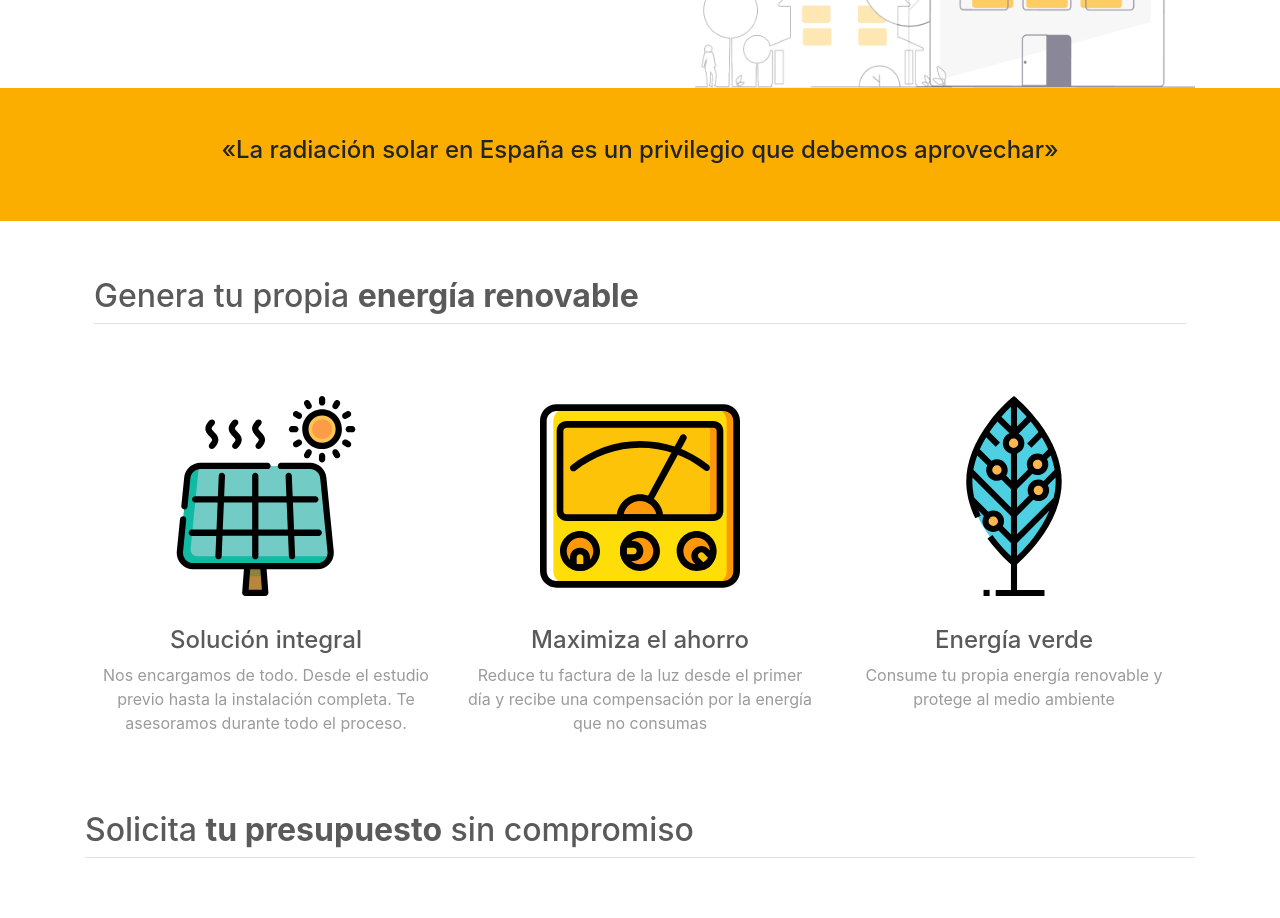
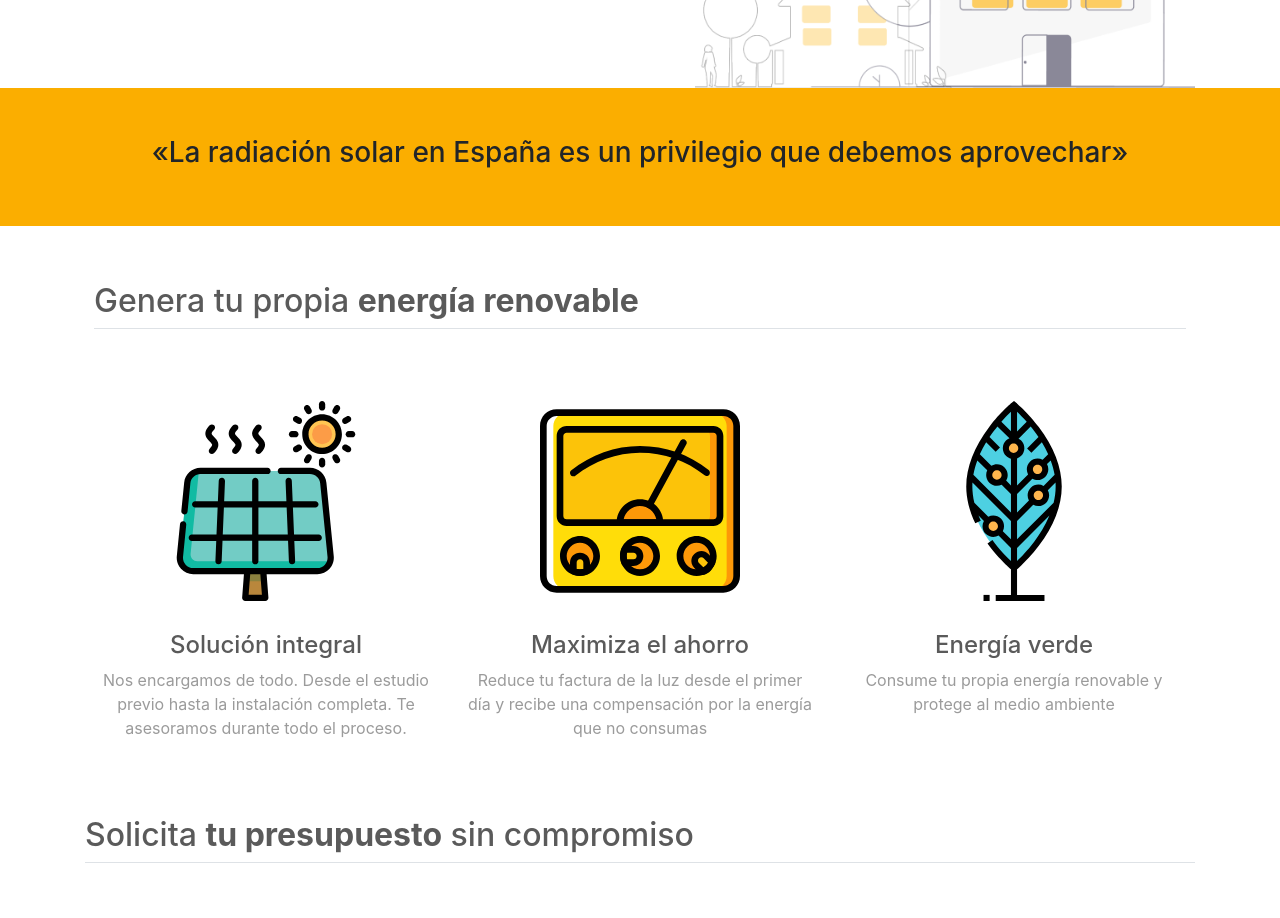
Before and after one commit to Aikideveloper/solar-web-app, a Next.js app: page / in a window 1280 px wide. Shown: the part 960-1878 px from the top of the page. Built offline with nearby package versions, Linux system fonts and the light colour scheme.

Commit message:
Update index.js

```diff
--- a/pages/index.js
+++ b/pages/index.js
@@ -74,9 +74,9 @@ export default function Home() {
       </section>
       <section className="bg-app-primary" id="contact-form">
         <div className="mx-auto justify-content-center container p-5 mb-5">
-          <h4 className="c-dark text-center">
+          <h3 className="c-dark text-center">
             «La radiación solar en España es un privilegio que debemos aprovechar»
-          </h4>
+          </h3>
         </div>
       </section>
 
```
